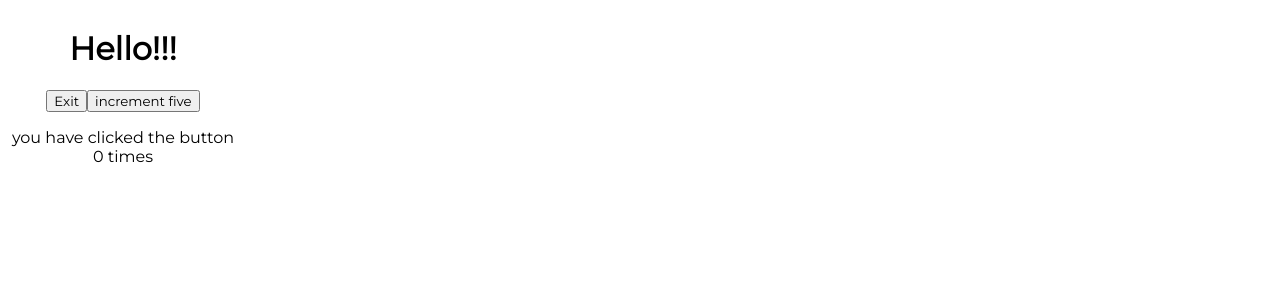
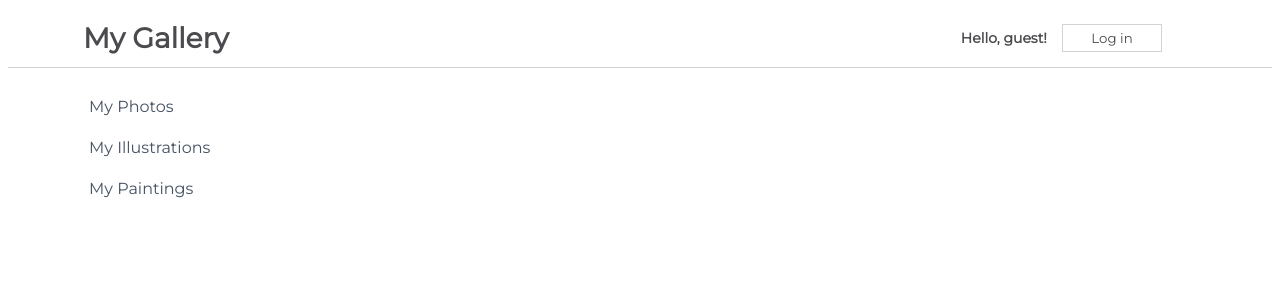
Before and after one commit to shixen/react, a React (Create React App) app in the folder my-app/: page / in a window 1280 px wide. Shown: the top 300 px of the page. Built offline with nearby package versions, Linux system fonts and the light colour scheme.

Commit message:
create navbar

```diff
--- a/my-app/src/App.js
+++ b/my-app/src/App.js
@@ -1,11 +1,14 @@
 import css from './App.module.css';
+import NavBarSimple from './components/NavBarSimple';
 import StatefulGreetingWithPrevState from './components/StatefulGreetingWIthPrevState';
+import Sidebar from './components/sidebar';
 
 function App() {
   return (
     <div className={css.App}>
       {/* Add your components here */}
-      <StatefulGreetingWithPrevState />
+      <Sidebar />
+      <NavBarSimple />
     </div>
   );
 }
--- /dev/null
+++ b/my-app/src/components/NavBarSimple.js
@@ -0,0 +1,36 @@
+import React, { Component } from "react";
+import css from "./css/NavBarSimple.module.css";
+
+class NavBarSimple extends Component {
+
+    constructor(props) {
+        super(props);
+
+        this.state = {
+            message: "Hello, guest!",
+            buttonText: "Log in"
+        }
+    }
+
+    handleclick = () => {
+        this.setState((prevState) => ({
+            message: prevState.message === "Hello, guest!" ? "Welcome back, user!" : "Hello, guest!",
+            buttonText: prevState.buttonText === "Log out" ? "Log in" : "Log out",
+        }), ()=> console.log(this.state.message))
+
+    }
+
+    render() {
+        return (
+            <div className={css.NavBar}>
+                <h1>My Gallery</h1>
+                <div>
+                    <span>{this.state.message}</span>
+                    <button onClick={() => this.handleclick()}>{this.state.buttonText}</button>
+                </div>
+            </div>
+        )
+    }
+}
+
+export default NavBarSimple
--- a/my-app/src/components/StatefulGreetingWIthPrevState.js
+++ b/my-app/src/components/StatefulGreetingWIthPrevState.js
@@ -11,24 +11,30 @@
     }
 
     handleClick() {
-        this.setState(
-          {
-            introduction: this.state.introduction === "Hello!" ? "Goodbye!" : "Hello!",
-            buttonText: this.state.buttonText === "Exit" ? "Enter" : "Exit",
-          },
-          () => {
-            console.log("new state", this.state.introduction);
-            console.log("new state", this.state.buttonText);
-          }
-        );
+        this.setState((prevState, prevProps) => {
+            console.log('Previous state:', prevState)
+            console.log('Previous state:', prevProps)
+            return{
+                introduction: prevState.introduction === "hello" ? "goodbye!" : "Hello",
+                buttonText: prevState.buttonText === "Exit" ? "Enter" : "Exit",
+            };
+        });
       }
 
       increment(){
-        this.setState({
-            count: this.state.count + 1
-        })
-        console.log(this.state.count)
+            this.setState((prevState, prevProps) => {
+                console.log('Previous state:', prevState)
+                console.log('Previous Props:', prevProps)
+                return {
+                    count: prevState.count + 1
+                }
+            })
       }
+
+      incrementFive() {
+        this.increment();
+      }
+
 
     render() {
         return(
--- /dev/null
+++ b/my-app/src/components/sidebar.js
@@ -0,0 +1,14 @@
+import React from 'react';
+import css from "./css/Sidebar.module.css";
+
+function Sidebar() {
+    return (
+        <div className={css.sidebar}>
+            <a href = "#." target= "_blank">My Photos</a>
+            <a href = "#." target= "_blank">My Illustrations</a>
+            <a href = "#." target= "_blank">My Paintings</a>
+        </div>
+    )
+}
+
+export default Sidebar
```
